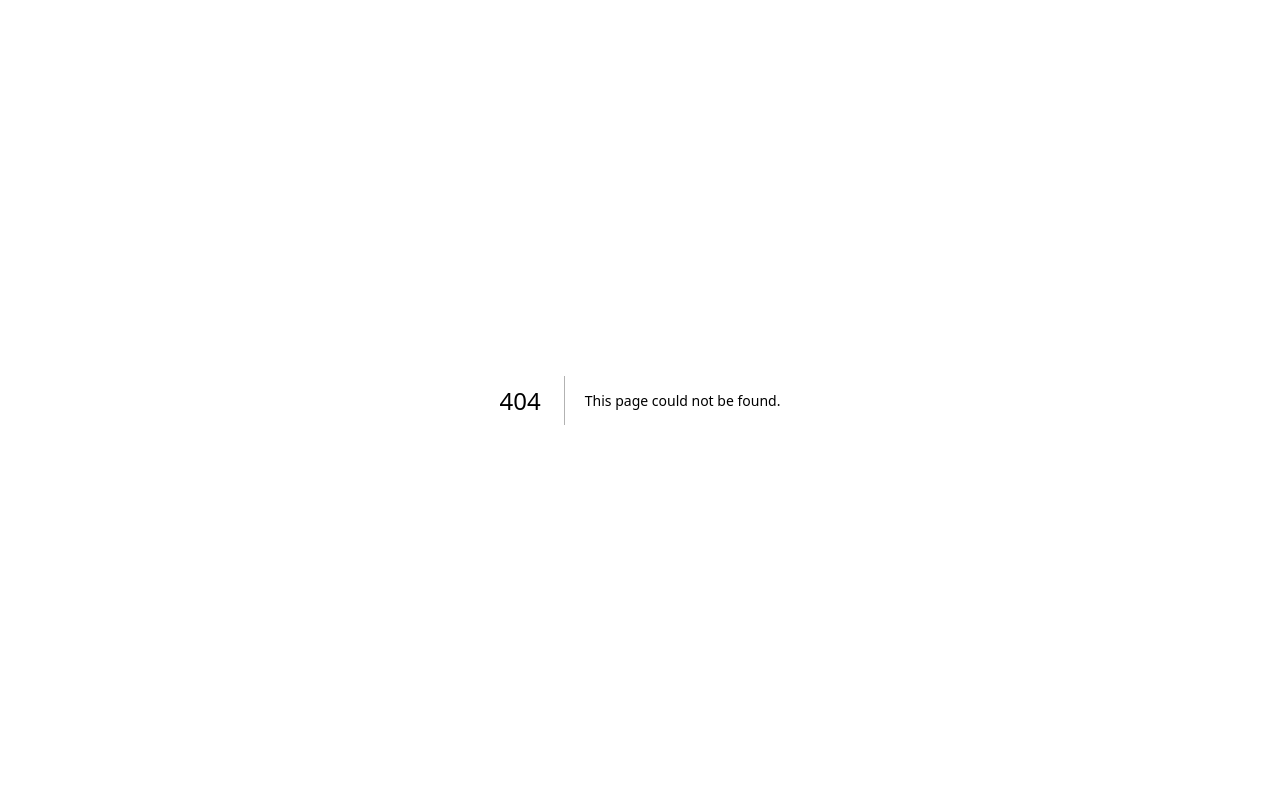
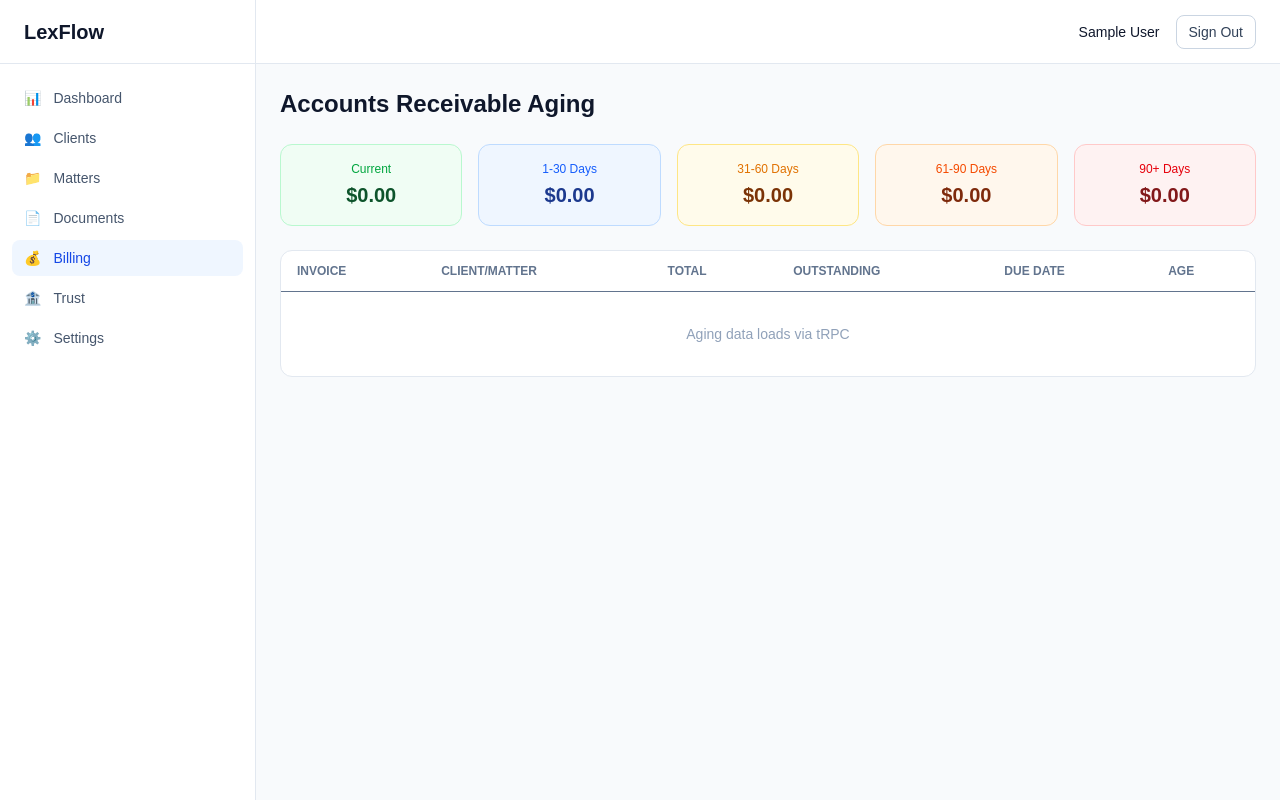
Before and after one commit to BigRigVibeCoder/lexflow-frontend, a Next.js app: page /billing/aging in a window 1280 px wide. Before the commit this address had no page. Built offline with nearby package versions, Linux system fonts and the light colour scheme; no server answers; sample sign-in values are in the browser's storage.

Commit message:
feat(SPR-007): T-075 aging report

```diff
--- /dev/null
+++ b/src/app/(dashboard)/billing/aging/page.tsx
@@ -0,0 +1,24 @@
+"use client";
+
+function formatCents(cents: number): string {
+  return "$" + (cents / 100).toFixed(2);
+}
+
+export default function AgingReportPage() {
+  return (
+    <div data-testid="aging-report-page">
+      <h1 className="text-2xl font-bold text-slate-900">Accounts Receivable Aging</h1>
+      <div className="mt-6 grid grid-cols-5 gap-4">
+        <div className="rounded-xl border border-green-200 bg-green-50 p-4 text-center" data-testid="bucket-current"><p className="text-xs font-medium text-green-600">Current</p><p className="mt-1 text-xl font-bold text-green-900">{formatCents(0)}</p></div>
+        <div className="rounded-xl border border-blue-200 bg-blue-50 p-4 text-center" data-testid="bucket-1-30"><p className="text-xs font-medium text-blue-600">1-30 Days</p><p className="mt-1 text-xl font-bold text-blue-900">{formatCents(0)}</p></div>
+        <div className="rounded-xl border border-amber-200 bg-amber-50 p-4 text-center" data-testid="bucket-31-60"><p className="text-xs font-medium text-amber-600">31-60 Days</p><p className="mt-1 text-xl font-bold text-amber-900">{formatCents(0)}</p></div>
+        <div className="rounded-xl border border-orange-200 bg-orange-50 p-4 text-center" data-testid="bucket-61-90"><p className="text-xs font-medium text-orange-600">61-90 Days</p><p className="mt-1 text-xl font-bold text-orange-900">{formatCents(0)}</p></div>
+        <div className="rounded-xl border border-red-200 bg-red-50 p-4 text-center" data-testid="bucket-90plus"><p className="text-xs font-medium text-red-600">90+ Days</p><p className="mt-1 text-xl font-bold text-red-900">{formatCents(0)}</p></div>
+      </div>
+      <div className="mt-6 rounded-xl border border-slate-200 bg-white" data-testid="aging-table">
+        <table className="w-full text-sm"><thead><tr className="border-b text-left text-xs font-medium text-slate-500 uppercase"><th className="px-4 py-3">Invoice</th><th className="px-4 py-3">Client/Matter</th><th className="px-4 py-3">Total</th><th className="px-4 py-3">Outstanding</th><th className="px-4 py-3">Due Date</th><th className="px-4 py-3">Age</th></tr></thead>
+        <tbody><tr className="text-slate-400 text-center"><td colSpan={6} className="px-4 py-8">Aging data loads via tRPC</td></tr></tbody></table>
+      </div>
+    </div>
+  );
+}
```
Also changed, not shown: 1 other file (tests, documents, lock files or other folders).
